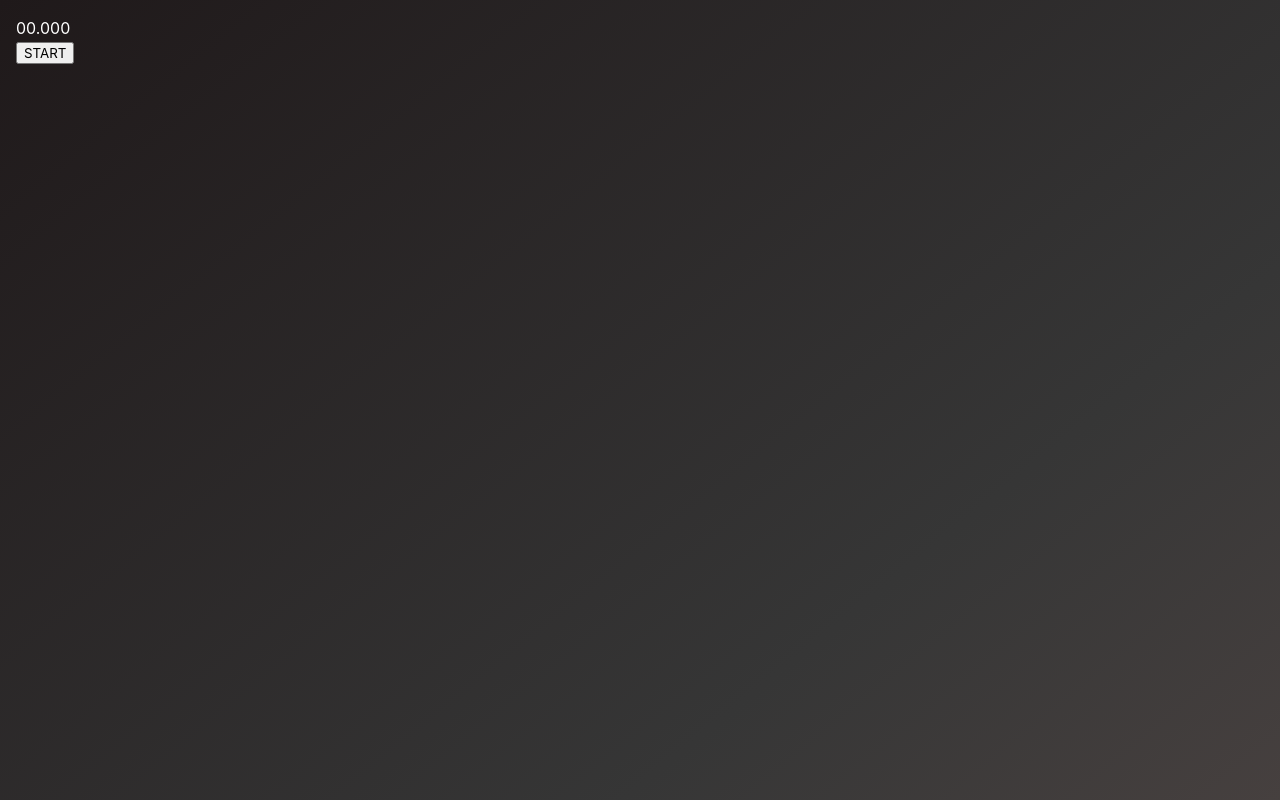
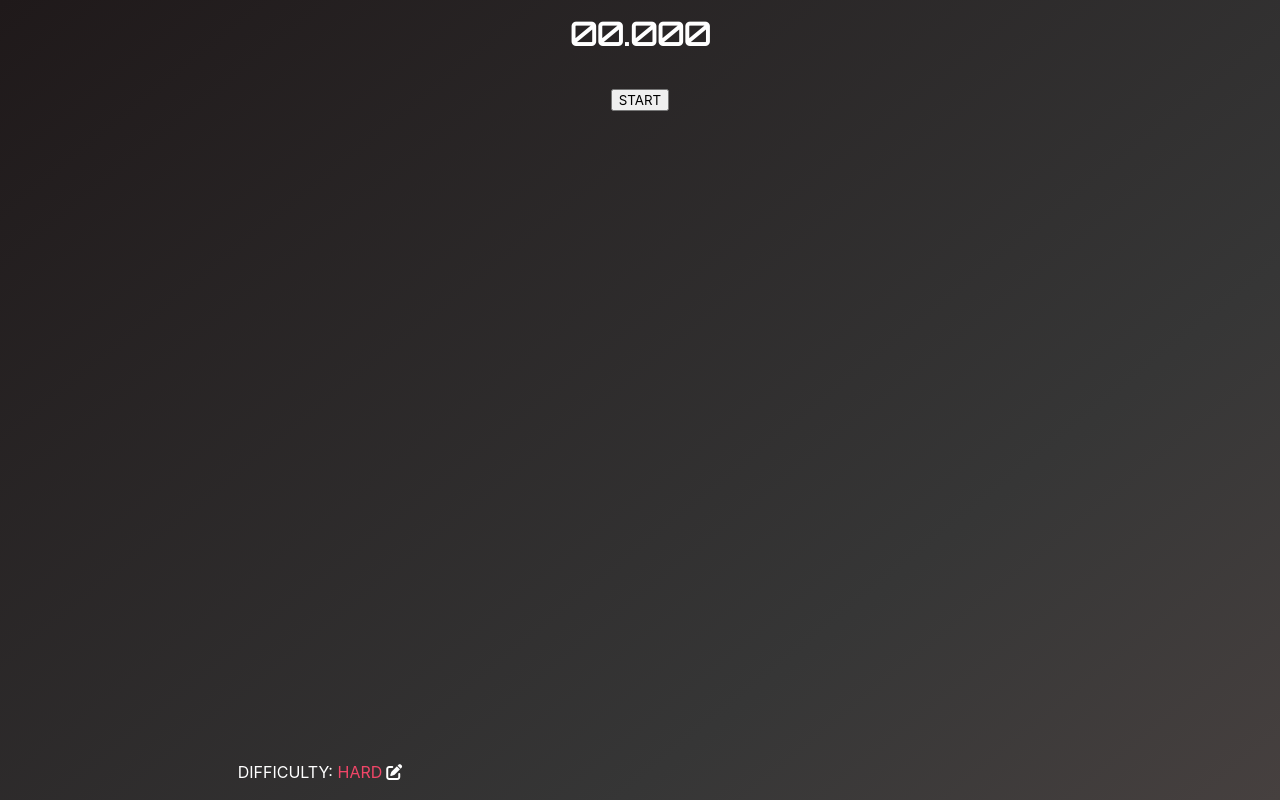
Before and after one commit to markussanders/stop, a React (Create React App) app: page / in a window 1280 px wide. Built offline with nearby package versions, Linux system fonts and the light colour scheme.

Commit message:
fixed bug when playing in impossible mode, refactored  to functional component

```diff
--- a/src/App.js
+++ b/src/App.js
@@ -26,47 +26,40 @@ export default class App extends React.Component {
     this.setState({ changeDifficulty: !this.state.changeDifficulty });
   }
 
+  setDifficulty = difficulty => {
+    this.setState({ difficulty });
+    this.handleChangeDifficulty();
+  }
+
   render() {
     return (
       <section id="app-content" className="hero is-fullheight is-dark is-bold">
         <BlindTimer handleScore={this.handleScore} handleAction={this.handleAction} />
-        <GoalMessage score={this.state.score} action={this.state.action} />
+        <div className = "hero-foot">
+          <nav className="columns">
+            <div className="column has-text-centered">
+              <h2>DIFFICULTY:
+                <span className="has-text-danger"> {this.state.difficulty}</span>
+                <span className="icon" onClick={() => this.handleChangeDifficulty()}><i className="fas fa-edit"></i></span>
+              </h2>
+            </div>
+            {
+              this.state.changeDifficulty ?
+                <DifficultyForm setDifficulty = {
+                  this.setDifficulty
+                }
+                handleChangeDifficulty = {
+                  this.handleChangeDifficulty
+                }
+                difficulty = {
+                  this.state.difficulty
+                }
+              /> : null}
+            <GoalMessage score={this.state.score} action={this.state.action} difficulty={this.state.difficulty}/>
+          </nav>
+        </div>
       </section>
     )
   }
 
 };
-
-
-// render() {
-//     return (
-//       <section id="app-content" className="hero is-fullheight is-dark is-bold">
-//           {/* <Timer handleAction={this.handleAction} handleScore={this.handleScore} />
-//           <div className="hero-foot">
-//             <nav className="columns">
-//                 <div className="column has-text-centered">
-//                   <h2>DIFFICULTY:
-//                     <span className="has-text-danger"> {this.state.difficulty}</span>
-//                     <span className="icon" onClick={() => this.handleChangeDifficulty()}><i className="fas fa-edit"></i></span>
-//                   </h2>
-//                 </div>
-//                 {
-//                   this.state.changeDifficulty ?
-//                   <DifficultyForm setDifficulty = {
-//                     this.setDifficulty
-//                   }
-//                   handleChangeDifficulty = {
-//                     this.handleChangeDifficulty
-//                   }
-//                   difficulty = {
-//                     this.state.difficulty
-//                   }
-//                   /> : null}
-//               <h2 id="prompt" className="column has-text-centered">{`Press the \`spacebar\` to ${this.state.action}.`}</h2>
-//               <Goal score={this.state.score} goal={this.state.goal} difficulty={this.state.diffuclty} action={this.state.action} /> */}
-//               <BlindTimer handleScore={this.handleScore} />
-//             {/* </nav>
-//           </div> */}
-//       </section>
-//     )
-//   }
--- a/src/components/BlindTimer.js
+++ b/src/components/BlindTimer.js
@@ -51,7 +51,7 @@ export default class BlindTimer extends Component {
     handleClick = () => {
         if (!this.state.running && this.state.action === 'START') {
             this.start();
-        } else if (this.state.running &&  this.state.action === 'STOP') {
+        } else if (this.state.running && this.state.action === 'STOP') {
             this.stop();
         } else if (!this.state.running && this.state.action === 'RESET') {
             this.reset();
@@ -71,9 +71,11 @@ export default class BlindTimer extends Component {
 
     render() {
         return (
-            <div>
-                <h2>{this.state.running ? "??:???" : this.state.time}</h2>
-                <button tabIndex={-1} onClick={() => this.handleClick()} onKeyDown={event => this.handleKeyDown(event)}>{this.state.action}</button>
+            <div className="container has-text-centered">
+                <div className="title is-centered">
+                    <h2 className="title timer">{this.state.running ? "??:???" : this.state.time}</h2>
+                    <button tabIndex={-1} onClick={() => this.handleClick()} onKeyDown={event => this.handleKeyDown(event)}>{this.state.action}</button>
+                </div>
             </div>
         )
     }
--- a/src/components/DifficultyForm.js
+++ b/src/components/DifficultyForm.js
@@ -4,7 +4,6 @@ const DifficultyForm = props => {
 
     const handleChange = event => {
         props.setDifficulty(event.target.value);
-        props.handleChangeDifficulty();
     }
 
     return (
--- a/src/components/GoalMessage.js
+++ b/src/components/GoalMessage.js
@@ -1,35 +1,26 @@
-import React, { Component } from 'react';
+import React from 'react';
 
+const GoalMessage = props => {
 
-export default class GoalMessage extends Component {
-
-    constructor(props) {
-        super(props);
-        this.state = {
-            difficulty: '',
-        }
+    const handleDifficulty = () => {
+        return props.difficulty === "IMPOSSIBLE" ? props.score : Math.floor(props.score);
     }
 
-    handleDifficulty() {
-        return this.state.difficulty === "IMPOSSIBLE" ? this.props.score : Math.floor(this.props.score);
-    }
-
-    renderMessage = () => {
-        let score = this.handleDifficulty();
-        const stopped = this.props.action === 'STOP';
-        if (score === 10 && stopped) {
+    const renderMessage = () => {
+        let score = handleDifficulty();
+        const stopped = props.action === 'STOP';
+        if ((score - 10) === 0 && stopped) {
             return <h2 className="title is-5 has-text-success shake"> WIN </h2>
-        } else if (this.state.goal !== score && stopped) {
+        } else if (score && stopped) {
             return <h2 className="title is-5 has-text-danger shake"> FAIL </h2>
         }
     }
 
-    render() {
-        console.log('this.props.action = ', this.props.action);
-        return (
-            <div className="column has-text-centered">
-                {this.renderMessage()}
-            </div>
-        )
-    }
+    return (
+        <div className="column has-text-centered">
+            {renderMessage()}
+        </div>
+    )
 }
+
+export default GoalMessage;
```
